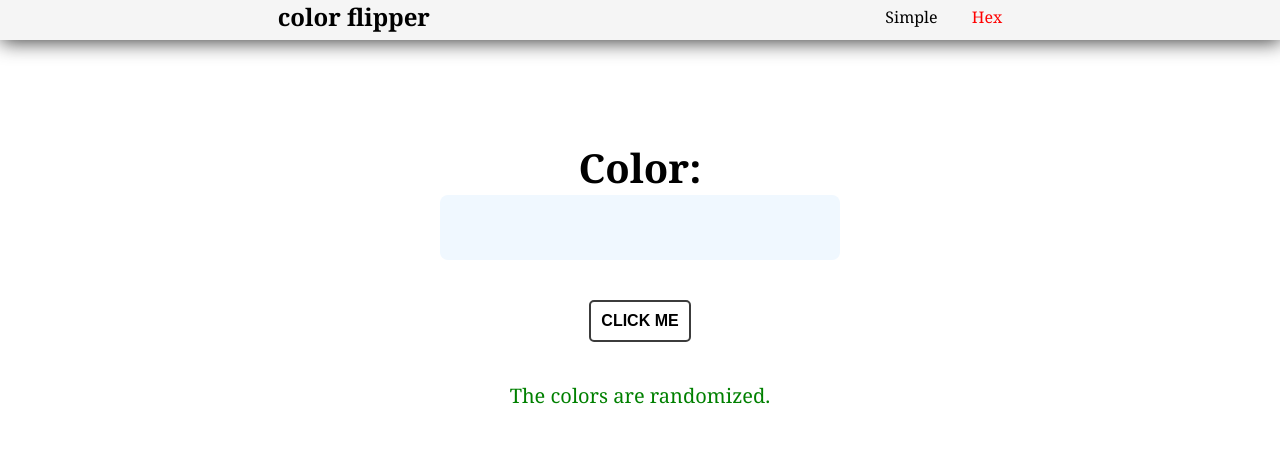
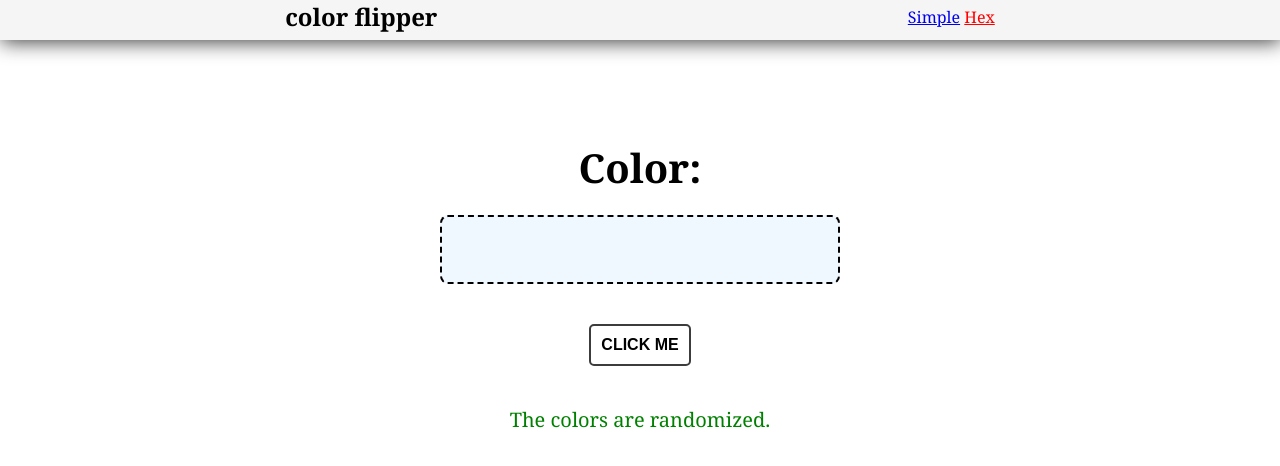
Before and after one commit to thebasilugo/colla-flippa, a plain HTML site: page hex.html in a window 1280 px wide. Drawn offline with Linux system fonts and the light colour scheme.

Commit message:
update stylesheet

```diff
--- a/styles.css
+++ b/styles.css
@@ -12,7 +12,7 @@
   margin: 0;
   padding: 0;
   box-sizing: border-box;
-  font-family: Georgia, 'Times New Roman', Times, serif;
+  font-family: Georgia, "Times New Roman", Times, serif;
 }
 
 body {
@@ -34,11 +34,11 @@ nav {
   justify-content: space-around;
 }
 
-nav a:first-child {
+nav span:first-child {
   margin-right: 30px;
 }
 
-nav a {
+nav span {
   border: none;
   padding: 10px 0 7px 0;
   background: transparent;
@@ -49,7 +49,7 @@ nav a {
   cursor: pointer;
 }
 
-nav a:hover {
+nav span:hover {
   border-bottom: 2px solid rgba(0, 0, 0, 0.8);
 }
 
@@ -64,6 +64,8 @@ main {
 
 .color {
   display: block;
+  border: 2px dashed black;
+  margin: 20px 0 0 0;
   padding: 5px;
   background-color: var(--color-bg);
   border-radius: 8px;
@@ -80,10 +82,8 @@ main {
   cursor: pointer;
   border-radius: 5px;
   border: 2px solid var(--dark-bg);
-  transition:  transform 0.25s ease-out,
-            background 0.15s ease-out,
-            color 0.15s ease-out,
-            box-shadow 0.15s ease-out;
+  transition: transform 0.25s ease-out, background 0.15s ease-out,
+    color 0.15s ease-out, box-shadow 0.15s ease-out;
 }
 
 #color-btn:hover {
@@ -100,5 +100,5 @@ main {
 .info {
   display: block;
   font-size: 20px;
-  color: var(--hint-bg)
+  color: var(--hint-bg);
 }
```
